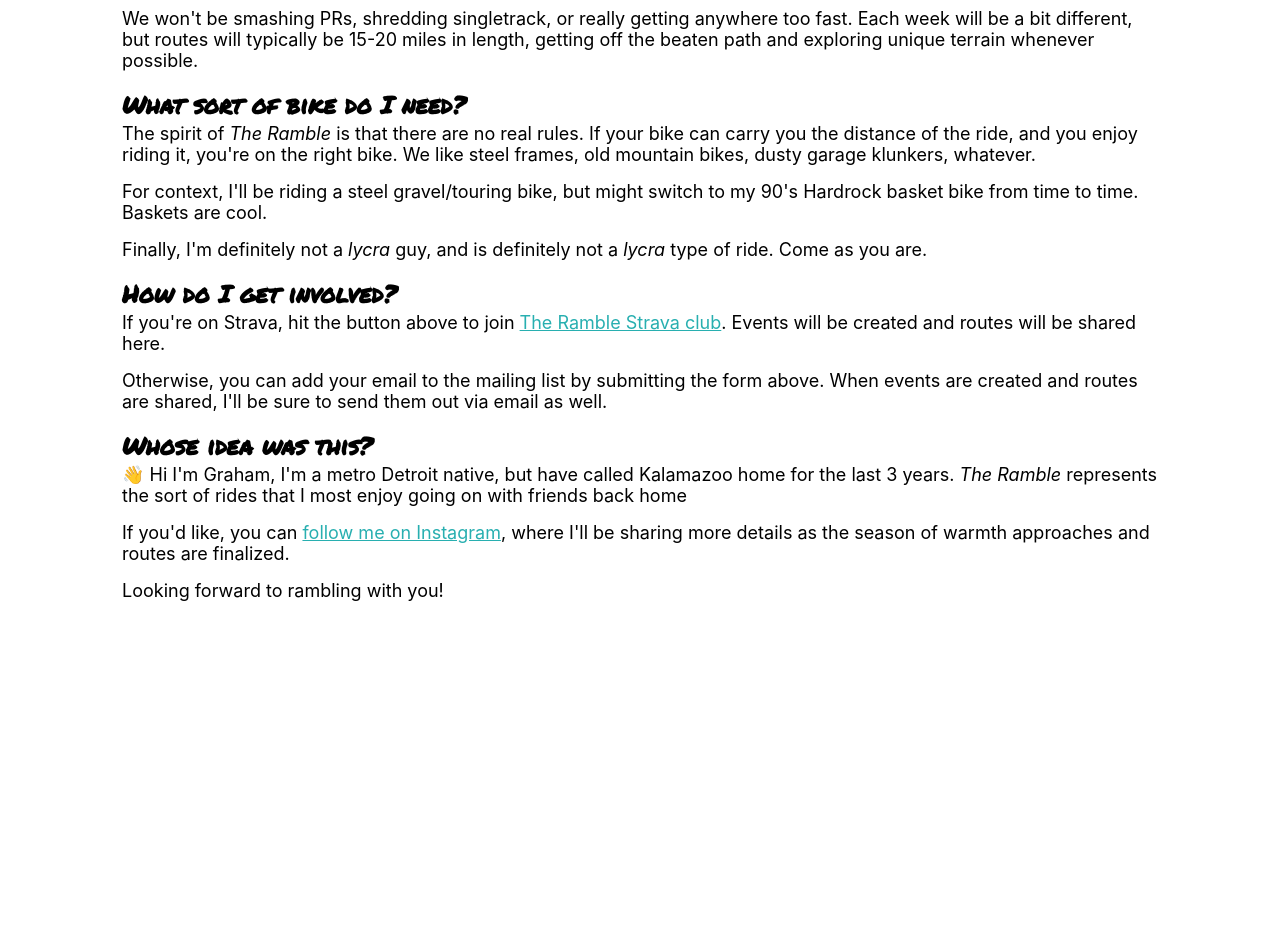
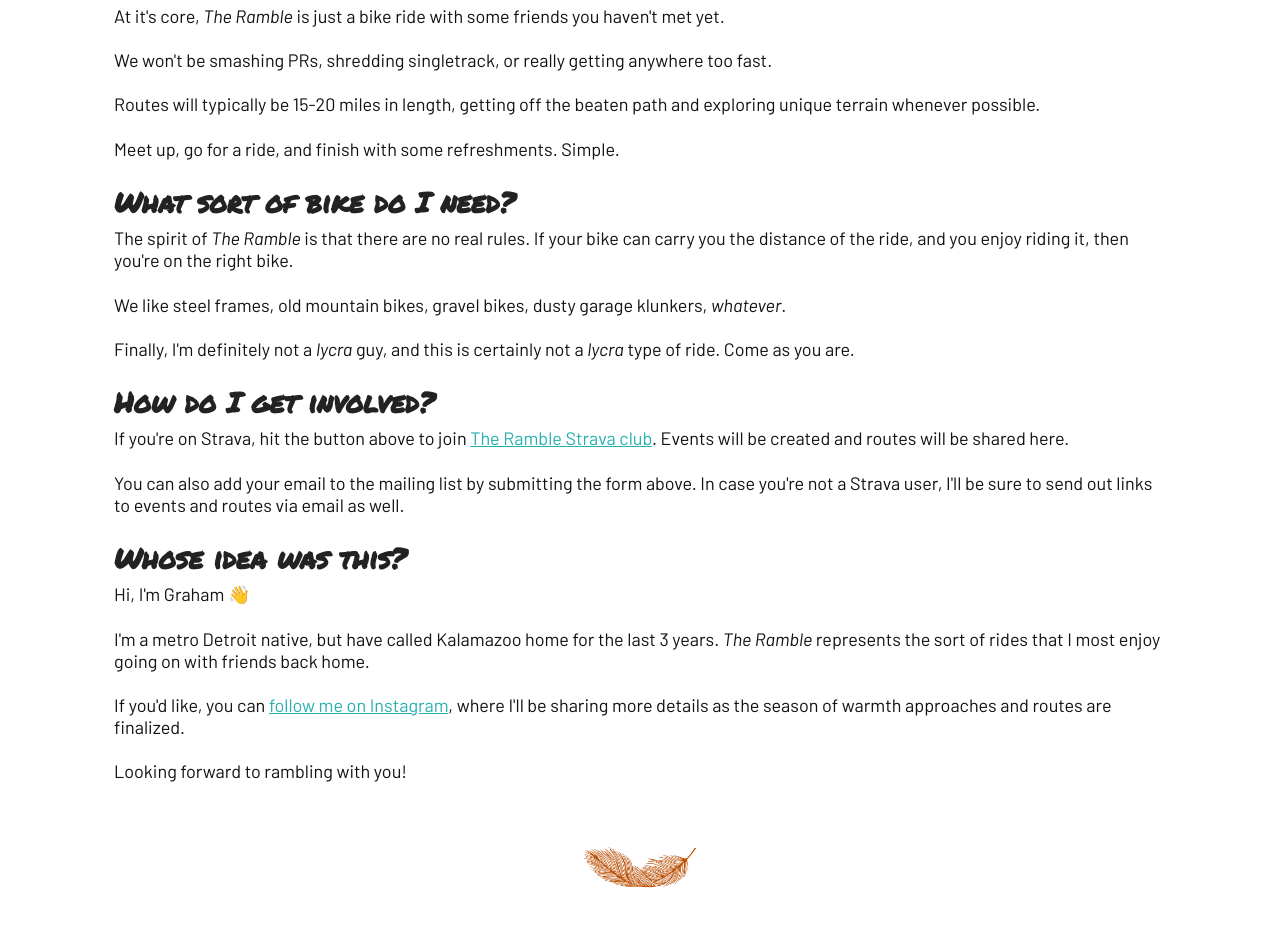
Before and after one commit to grahambewley/rkzoo, a React (Create React App) app: page / in a window 1280 px wide. Shown: the part 1740-2666 px from the top of the page. Before the commit the page ends 2357 px from the top, so only its background shows below. Built offline with nearby package versions, Linux system fonts and the light colour scheme.

Commit message:
Add feather, font

```diff
--- a/public/index.html
+++ b/public/index.html
@@ -6,7 +6,7 @@
 
     <link rel="preconnect" href="https://fonts.googleapis.com">
     <link rel="preconnect" href="https://fonts.gstatic.com" crossorigin>
-    <link href="https://fonts.googleapis.com/css2?family=Permanent+Marker&display=swap" rel="stylesheet">
+    <link href="https://fonts.googleapis.com/css2?family=Barlow:ital,wght@0,400;0,600;0,700;1,400&family=Permanent+Marker&display=swap" rel="stylesheet">
 
     <meta name="viewport" content="width=device-width, initial-scale=1" />
     <meta name="theme-color" content="#000000" />
--- a/src/App.css
+++ b/src/App.css
@@ -3,11 +3,13 @@
 }
 * {
   margin: 0;
+  font-family: 'Barlow', sans-serif;
+  color: #121212;
 }
 
 p {
   font-size: 18px;
-  margin-bottom: 1rem;
+  margin-bottom: 1.4rem;
 }
 
 a {
@@ -16,6 +18,11 @@ a {
 
 h1, h2, h3 {
   font-family: 'Permanent Marker', cursive;
+  margin: .25rem 0;
+  color: #222;
+}
+h2 {
+  font-size: 1.75rem;
 }
 
 input, label {
@@ -23,7 +30,7 @@ input, label {
 }
 
 button {
-  background: #FC4C02;
+  background: #bb4d00;
   color: white;
   border-radius: 3px;
   text-transform: uppercase;
@@ -61,10 +68,17 @@ button:hover {
 }
 
 .content-wrapper {
-  padding: 0 2rem;
+  padding: 0 1.5rem;
 }
 
 .button-wrapper {
   display: flex;
   justify-content: center;
 }
+
+.feather-image {
+  width: 7rem;
+  margin: 4rem auto;
+  display: block;
+  /* transform: rotate(90deg); */
+}
--- a/src/App.js
+++ b/src/App.js
@@ -1,4 +1,6 @@
 import rambleman from './ramble-man.png';
+import featherone from './feather1.png';
+import feathertwo from './feather2.png';
 import './App.css';
 import styled from 'styled-components';
 import { useState } from 'react';
@@ -92,26 +94,32 @@ function App() {
         </SignupForm>
 
         <h2>What is this?</h2>
-        <p><i>The Ramble</i> is a new group bike ride kicking off in Kalamazoo in the <strong>Spring of 2024</strong>.</p>
+        <p><i>The Ramble</i> is a group bike ride kicking off in Kalamazoo in the <strong>Spring of 2024</strong>.</p>
 
         <h2>What kind of ride?</h2>
-        <p>At it's core, this is just a bike ride with some friends you haven't met yet.</p>
-        <p>We won't be smashing PRs, shredding singletrack, or really getting anywhere too fast. Each week will be a bit different, but routes will typically be 15-20 miles in length, getting off the beaten path and exploring unique terrain whenever possible.</p>
+        <p>At it's core, <i>The Ramble</i> is just a bike ride with some friends you haven't met yet.</p>
+        <p>We won't be smashing PRs, shredding singletrack, or really getting anywhere too fast.</p>
+        <p>Routes will typically be 15-20 miles in length, getting off the beaten path and exploring unique terrain whenever possible.</p>
+        <p>Meet up, go for a ride, and finish with some refreshments. Simple.</p>
 
         <h2>What sort of bike do I need?</h2>
-        <p>The spirit of <i>The Ramble</i> is that there are no real rules. If your bike can carry you the distance of the ride, and you enjoy riding it, you're on the right bike. We like steel frames, old mountain bikes, dusty garage klunkers, whatever.</p>
-        <p>For context, I'll be riding a steel gravel/touring bike, but might switch to my 90's Hardrock basket bike from time to time. Baskets are cool.</p>
-        <p>Finally, I'm definitely not a <i>lycra</i> guy, and is definitely not a <i>lycra</i> type of ride. Come as you are.</p>
+        <p>The spirit of <i>The Ramble</i> is that there are no real rules. If your bike can carry you the distance of the ride, and you enjoy riding it, then you're on the right bike.</p>
+        <p>We like steel frames, old mountain bikes, gravel bikes, dusty garage klunkers, <i>whatever</i>.</p>
+        <p>Finally, I'm definitely not a <i>lycra</i> guy, and this is certainly not a <i>lycra</i> type of ride. Come as you are.</p>
 
         <h2>How do I get involved?</h2>
         <p>If you're on Strava, hit the button above to join <a href="https://www.strava.com/clubs/ramblekzoo">The Ramble Strava club</a>. Events will be created and routes will be shared here.</p>
-        <p>Otherwise, you can add your email to the mailing list by submitting the form above. When events are created and routes are shared, I'll be sure to send them out via email as well.</p>
+        <p>You can also add your email to the mailing list by submitting the form above. In case you're not a Strava user, I'll be sure to send out links to events and routes via email as well.</p>
 
         <h2>Whose idea was this?</h2>
-        <p>👋 Hi I'm Graham, I'm a metro Detroit native, but have called Kalamazoo home for the last 3 years. <i>The Ramble</i> represents the sort of rides that I most enjoy going on with friends back home</p>
+        <p>Hi, I'm Graham 👋</p>
+        <p>I'm a metro Detroit native, but have called Kalamazoo home for the last 3 years. <i>The Ramble</i> represents the sort of rides that I most enjoy going on with friends back home.</p>
         <p>If you'd like, you can <a href="https://www.instagram.com/graham.bewley">follow me on Instagram</a>, where I'll be sharing more details as the season of warmth approaches and routes are finalized.</p>
         <p>Looking forward to rambling with you!</p>
       </div>
+      {/* <img src={featherone} className="feather-image" alt="feather"/> */}
+      <img src={feathertwo} className="feather-image" alt="feather"/>
+
     </div>
   );
 }
```
Also changed, not shown: src/feather1.png (added), src/feather2.png (added).
